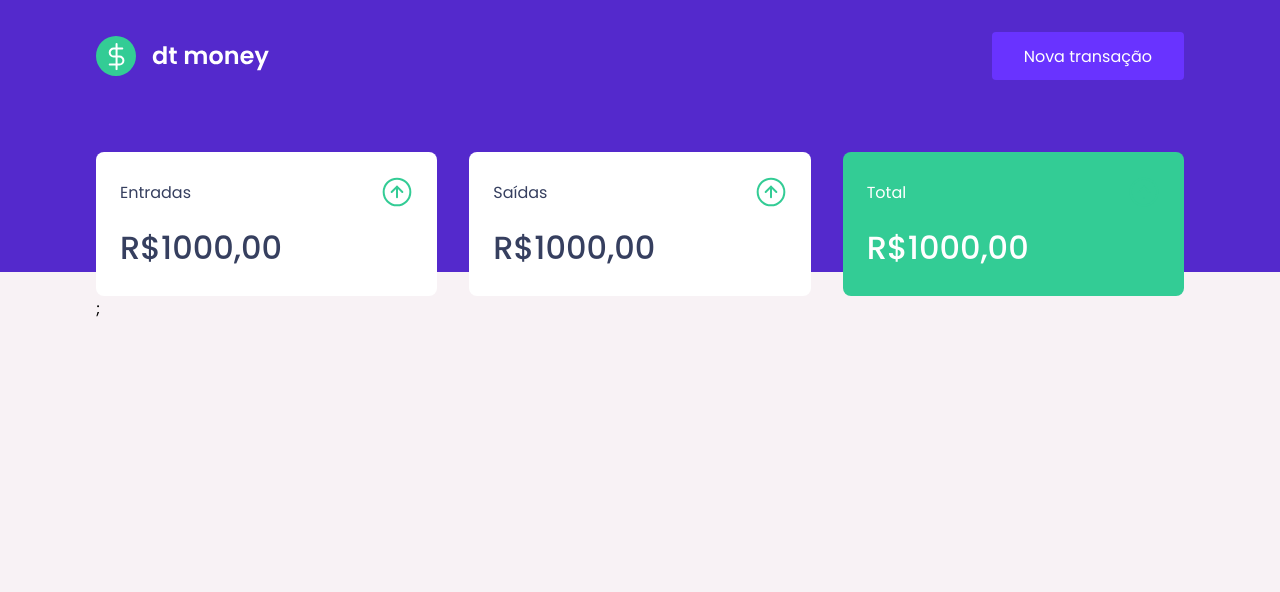
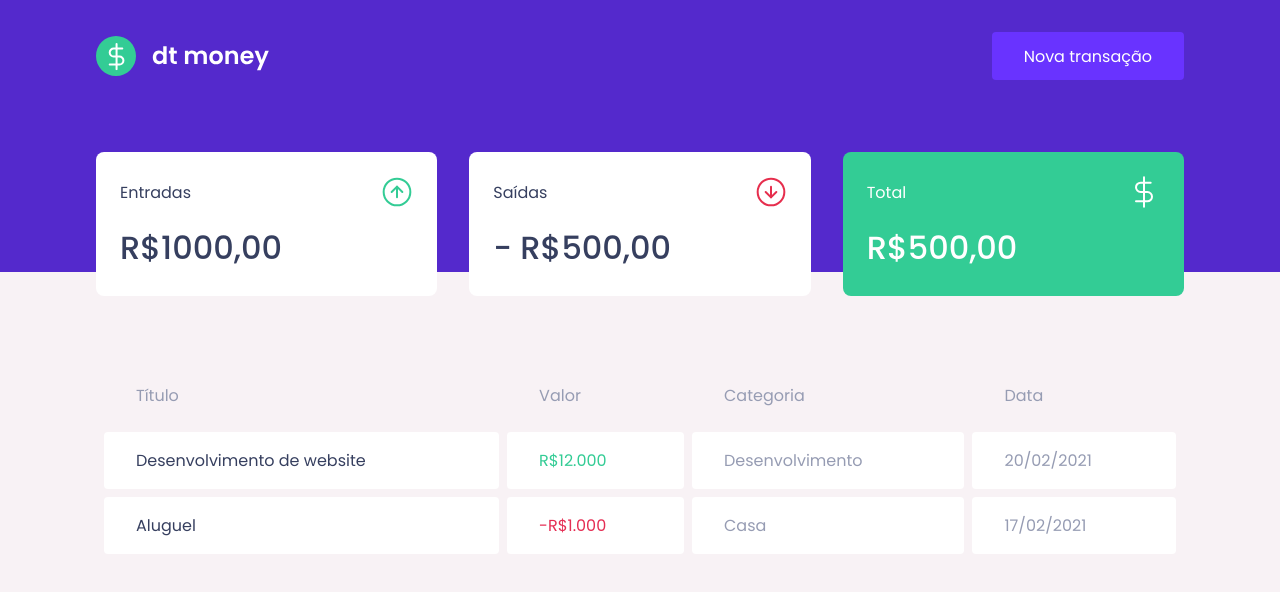
Before and after one commit to SamuelMenecucci/dtmoney-without-create-react-app, a React app: page / in a window 1280 px wide. Shown: the top 592 px of the page. Built offline with nearby package versions, Linux system fonts and the light colour scheme.

Commit message:
created TransactioTable component

```diff
--- a/src/components/Dashboard/index.tsx
+++ b/src/components/Dashboard/index.tsx
@@ -1,10 +1,12 @@
 import { Summary } from "../Summary";
+import { TransactionTable } from "../TransactionsTable";
 import { Container } from "./styles";
 
 export function Dashboard() {
   return (
     <Container>
-      <Summary />;
+      <Summary />
+      <TransactionTable />
     </Container>
   );
 }
--- a/src/components/Summary/index.tsx
+++ b/src/components/Summary/index.tsx
@@ -1,4 +1,6 @@
 import incomeImg from "../../assets/entradas.svg";
+import outcomeImg from "../../assets/saídas.svg";
+import totalImg from "../../assets/total.svg";
 import { Container } from "./styles";
 
 export function Summary() {
@@ -15,17 +17,17 @@
       <div>
         <header>
           <p>Saídas</p>
-          <img src={incomeImg} alt="" />
+          <img src={outcomeImg} alt="" />
         </header>
-        <strong>R$1000,00</strong>
+        <strong> - R$500,00</strong>
       </div>
 
       <div className="highlight-background">
         <header>
           <p>Total</p>
-          <img src={incomeImg} alt="" />
+          <img src={totalImg} alt="" />
         </header>
-        <strong>R$1000,00</strong>
+        <strong>R$500,00</strong>
       </div>
     </Container>
   );
--- /dev/null
+++ b/src/components/TransactionsTable/index.tsx
@@ -0,0 +1,34 @@
+import { Container } from "./styles";
+
+export function TransactionTable() {
+  return (
+    <Container>
+      <table>
+        <thead>
+          <tr>
+            <th>Título</th>
+            <th>Valor</th>
+            <th>Categoria</th>
+            <th>Data</th>
+          </tr>
+        </thead>
+
+        <tbody>
+          <tr>
+            <td>Desenvolvimento de website</td>
+            <td className="deposit">R$12.000</td>
+            <td>Desenvolvimento</td>
+            <td>20/02/2021</td>
+          </tr>
+
+          <tr>
+            <td>Aluguel</td>
+            <td className="withdraw"> -R$1.000</td>
+            <td>Casa</td>
+            <td>17/02/2021</td>
+          </tr>
+        </tbody>
+      </table>
+    </Container>
+  );
+}
--- /dev/null
+++ b/src/components/TransactionsTable/styles.ts
@@ -0,0 +1,38 @@
+import styled from "styled-components";
+
+export const Container = styled.div`
+  margin-top: 4rem;
+
+  table {
+    width: 100%;
+    border-spacing: 0.5rem;
+
+    th {
+      color: var(--text-body);
+      font-weight: 400;
+      padding: 1rem 2rem;
+      text-align: left;
+      line-height: 1.5rem;
+    }
+
+    td {
+      padding: 1rem 2rem;
+      background-color: var(--shape);
+      border: 0;
+      color: var(--text-body);
+      border-radius: 0.25rem;
+
+      &:first-child {
+        color: var(--text-title);
+      }
+
+      &.deposit {
+        color: var(--green);
+      }
+
+      &.withdraw {
+        color: var(--red);
+      }
+    }
+  }
+`;
```
